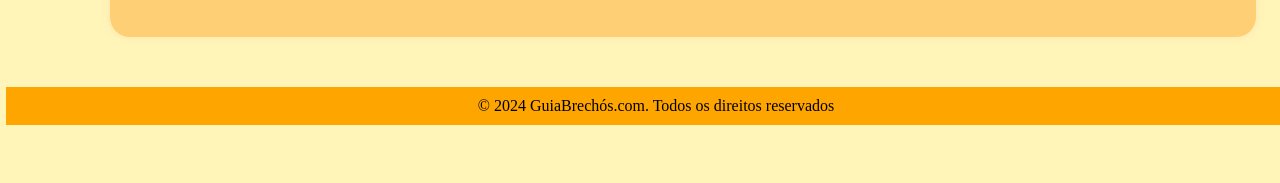
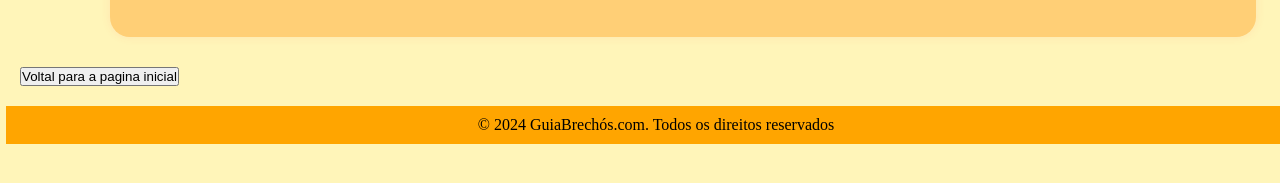
Before and after one commit to AmandaSouz2/Guia-Brechos, a plain HTML site: page sobre.html in a window 1280 px wide. Shown: the part 551-734 px from the top of the page. Drawn offline with Linux system fonts and the light colour scheme.

Commit message:
Update sobre.html

```diff
--- a/sobre.html
+++ b/sobre.html
@@ -33,7 +33,7 @@
         </section>
 
     </section>
-
+    <button onclick="index.html">Voltal para a pagina inicial</button>
 
 </main>
     <footer class="footer">
```
